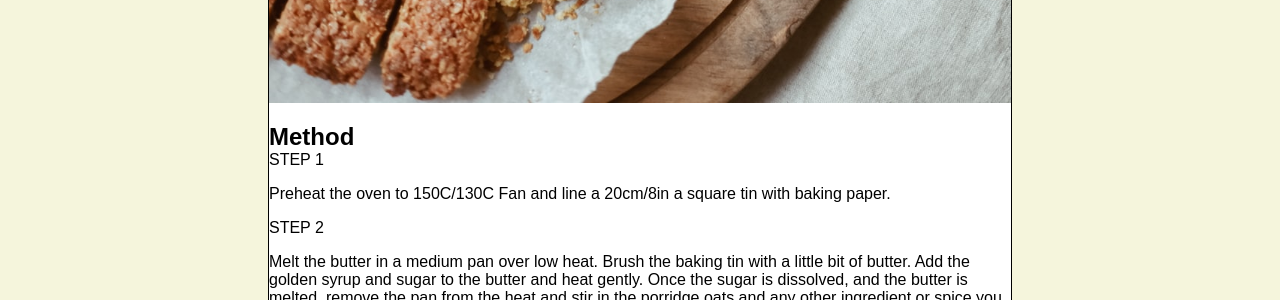
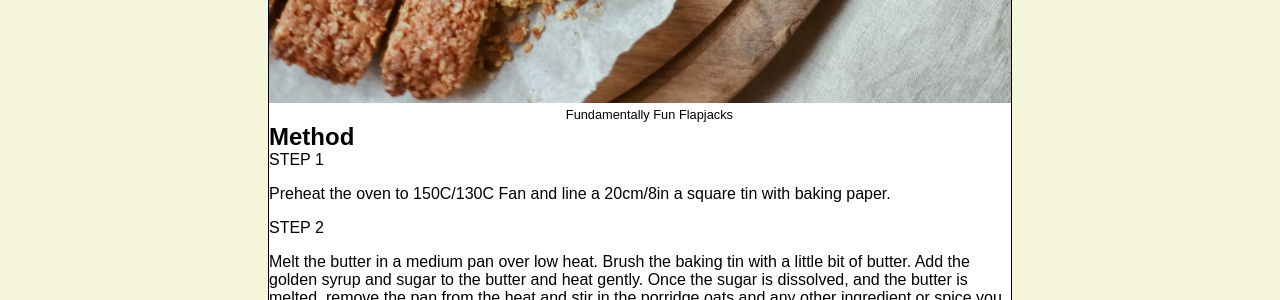
Before and after one commit to charlottericex/SweetStudentSnacks, a Jekyll site: the page built from _recipes/fundamentally-fun-flapjacks.md, in a window 1280 px wide. Shown: the part 1312-1612 px from the top of the page. Built offline with Jekyll 4.4.1, drawn with Linux system fonts in a browser that asks for light colours; some web fonts are replaced.

Commit message:
Update Recipe “fundamentally-fun-flapjacks”

```diff
--- a/_recipes/fundamentally-fun-flapjacks.md
+++ b/_recipes/fundamentally-fun-flapjacks.md
@@ -13,7 +13,7 @@ Flapjacks are always fun; you can spruce them up however you like! For this reci
 * 175g light muscovado sugar
 * 350g porridge oats
 
-![](../uploads/photo-1550436566-df63e63a1585.jpeg)
+![](../uploads/photo-1550436566-df63e63a1585.jpeg "Fundamentally Fun Flapjacks ")
 
 ## Method
 
```
